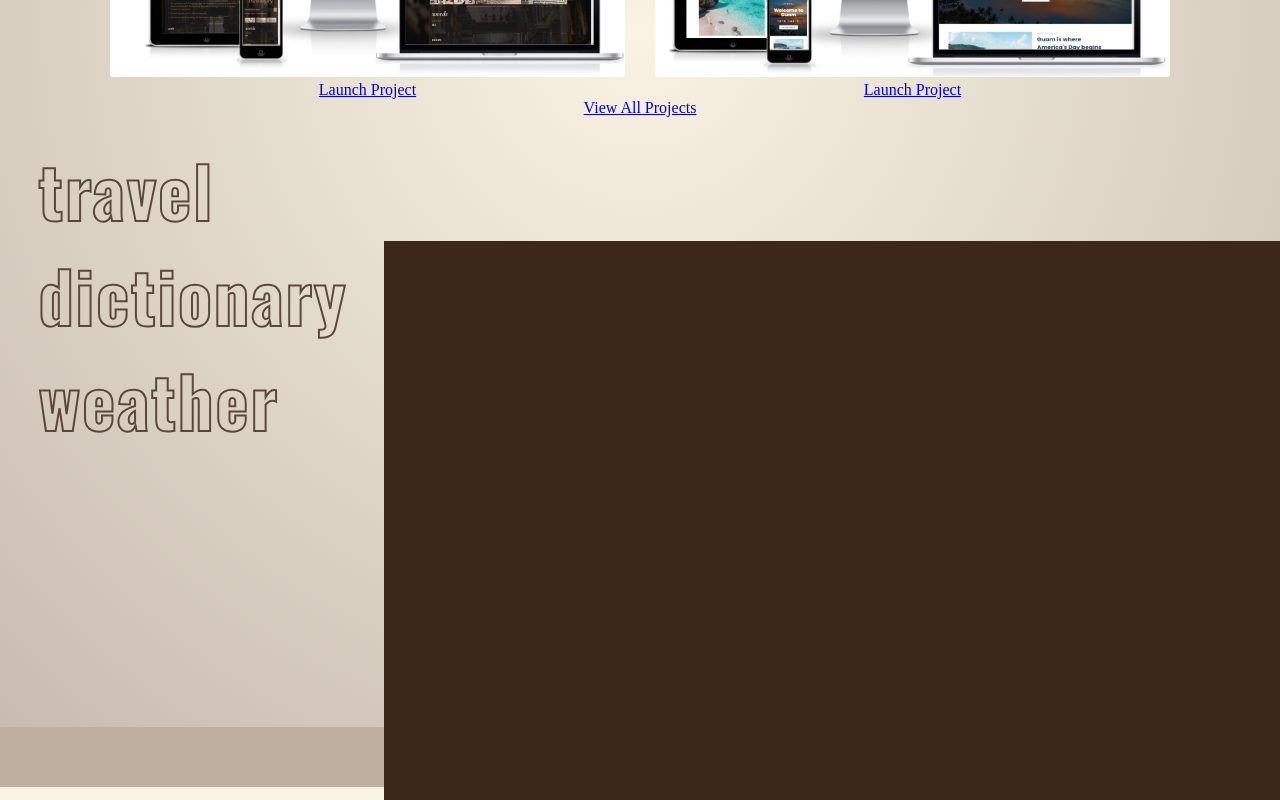
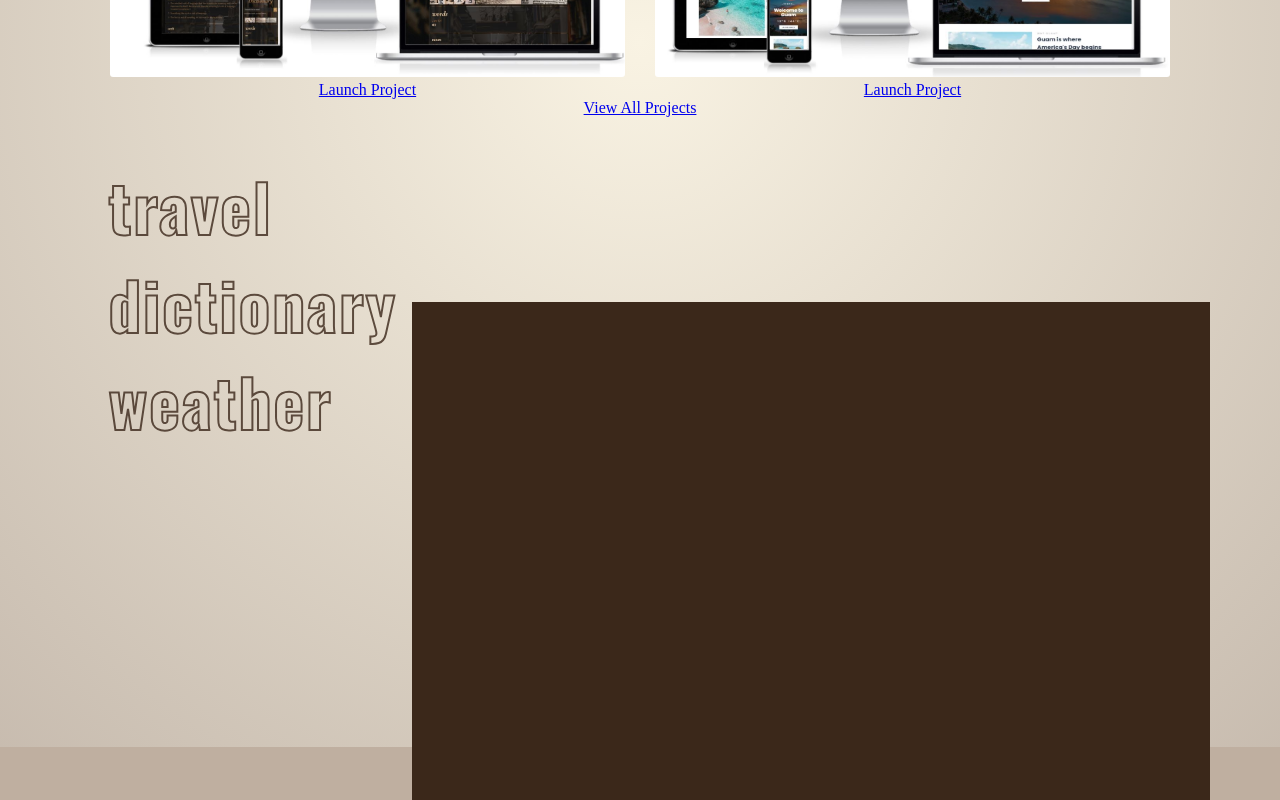
Before and after one commit to Teewawa/portfolio-react, a React (Create React App) app: page / in a window 1280 px wide. Shown: the part 1920-2720 px from the top of the page. Built offline with nearby package versions, Linux system fonts and the light colour scheme; a web font is replaced by a local one.

Commit message:
Added margin and padding

```diff
--- a/src/css/Gallery.css
+++ b/src/css/Gallery.css
@@ -10,6 +10,7 @@
   padding: 10px 3%;
   position: relative;
   text-align: left;
+  margin: 20px 70px;
 }
 
 .Gallery a {
@@ -18,7 +19,8 @@
 }
 
 .Gallery h4 {
-  font-size: 70px;
+  font-size: 65px;
+  padding-right: 10px;
   position: relative;
   z-index: 2;
   -webkit-text-fill-color: transparent;
@@ -36,7 +38,7 @@
   position: absolute;
   top: 0;
   right: 0;
-  height: 100vh;
+  height: 100%;
   width: 70%;
   background-image: url(../assets/brown-bg.jpg);
   background-size: contain;
```
